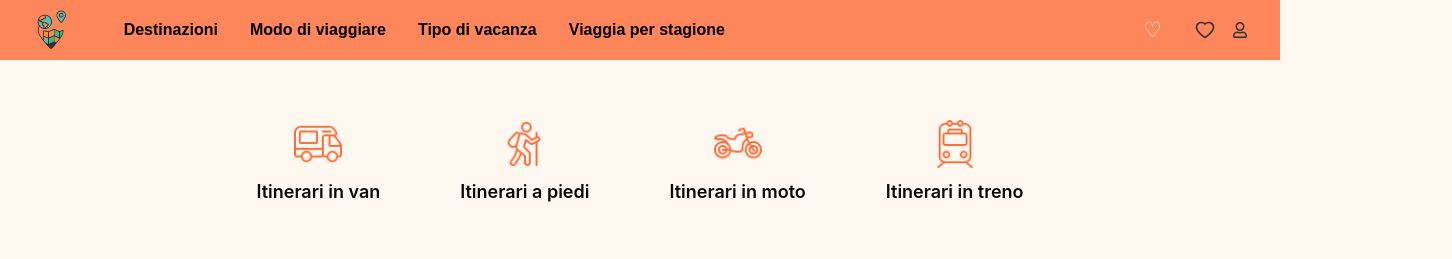
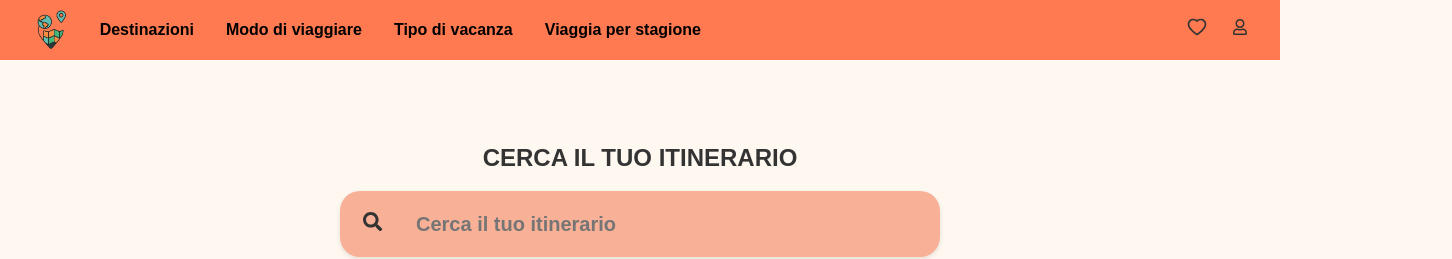
Before and after one commit to develhope/web-eveing2-team2-Project-1, a React (Vite) app: page / in a window 1280 px wide. Shown: the top 259 px of the page, 1452 px wide, since content can reach past the window. Built offline with nearby package versions, Linux system fonts and the light colour scheme.

Commit message:
navbar e icone

```diff
--- a/src/App.jsx
+++ b/src/App.jsx
@@ -3,15 +3,10 @@ import { BrowserRouter as Router, Routes, Route } from "react-router-dom";
 import Itinerario from "./components/Itinerary/Itinerario.jsx";
 import HomePage from "./pages/HomePage.jsx";
 import RegisterForm from "./components/Autenticazione/RegisterForm.jsx";
-import Navbar from "./components/Navbar.jsx";
-import Itinerari from "./components/Itinerari.jsx";
-
 
 function App() {
   return (
     <Router>
-    <Navbar />
-    <Itinerari />
       <Routes>
         <Route path="/" element={<HomePage />} />
         <Route path="/amalfi" element={<Itinerario />} />
--- a/src/components/Autenticazione/LoginDropdown.css
+++ b/src/components/Autenticazione/LoginDropdown.css
@@ -3,31 +3,6 @@
   --color-text: #333;
   --color-bg: #fff8f0;
 }
-/*PER NAVBAR*/
-.navbar {
-  padding: 1rem 2rem;
-  background-color: var(--accent);
-  color: white;
-  display: flex;
-  align-items: center;
-  justify-content: flex-end;
-  position: relative;
-}
-.nav-icons {
-  display: flex;
-  gap: 1rem;
-  align-items: center;
-  color: var(--color-text);
-  justify-content: flex-end;
-}
-.heart-icon,
-.user-icon-top {
-  display: flex;
-  align-items: center;
-  justify-content: center;
-  cursor: pointer;
-}
-
 /*LOGIN DROPDOWN*/
 .dropdown {
   position: absolute;
--- a/src/components/Autenticazione/LoginDropdown.jsx
+++ b/src/components/Autenticazione/LoginDropdown.jsx
@@ -33,9 +33,10 @@ export default function LoginDropdown() {
 
   return (
     <div className="nav-icons">
-      <HeartIcon />
+      <HeartIcon className="icon" />
+
       <div className="user-login-container" ref={dropdownRef}>
-        <UserIcon onClick={toggleDropdown} />
+        <UserIcon className="icon" onClick={toggleDropdown} />
 
         <div className={`dropdown ${isOpen ? "show" : "hide"}`}>
           <h3>Login</h3>
--- a/src/components/Itinerari.jsx
+++ b/src/components/Itinerari.jsx
@@ -1,4 +1,3 @@
-import React from "react";
 import "./Itinerari.css";
 import van from "../assets/van.png";
 import apiedi from "../assets/apiedi.png";
--- a/src/components/Itinerary/Itinerario.jsx
+++ b/src/components/Itinerary/Itinerario.jsx
@@ -14,6 +14,7 @@ import { LiaHeartSolid } from "react-icons/lia";
 import { IoHeartOutline } from "react-icons/io5";
 import "./Itinerario.css";
 import "../Card/Card.css";
+import Navbar from "../Navbar";
 
 const infoCards = [
   { icon: <FaClock />, label: "5 giorni" },
@@ -98,6 +99,7 @@ const Itinerario = () => {
 
   return (
     <div>
+      <Navbar />
       <Hero image={heroData.image} alt={heroData.title} />
 
       <section className="itinerario-header">
--- a/src/components/Navbar.css
+++ b/src/components/Navbar.css
@@ -5,46 +5,46 @@ body {
   background-color: #ff7a50;
   display: flex;
   align-items: center;
+  justify-content: space-between;
   padding: 0 2rem;
   height: 60px;
   position: relative;
   gap: 2rem;
 }
-
+.left-section {
+  display: flex;
+  align-content: center;
+  gap: 2rem;
+}
+.nav-menu {
+  display: flex;
+  align-items: center;
+  gap: 2rem;
+}
+.nav-icons {
+  display: flex;
+  gap: 1.5rem;
+  color: var(--color-text);
+  align-items: center;
+  position: relative;
+}
+.icon {
+  width: 26px;
+  height: 26px;
+  cursor: pointer;
+  color: black;
+  transition: transform 0.2s ease, color 0.2s ease;
+}
+.icon:hover {
+  transform: scale(1.1);
+  color: white;
+}
 .logo {
   height: 40px;
   width: auto;
-  margin-right: 1.5rem;
 }
-
-/*.nav-list {
-  list-style: none;
-  display: flex;
-  gap: 2rem;
-  margin: 0;
-  padding: 0;
-}*/
-
-.nav-item {
-  position: relative;
-  list-style-type: none;
-}
-
-.nav-item button {
-  background: none;
-  border: none;
-  color: black;
-  font-weight: bold;
-  font-size: 1rem;
-  cursor: pointer;
-}
-
-.nav-item button.active {
-  color: white;
-}
-
 /* MENU A TENDINA */
-.dropdown {
+.navdropdown-menu {
   position: absolute;
   top: 100%;
   left: 0;
@@ -57,20 +57,26 @@ body {
   min-width: 160px;
   z-index: 10;
 }
-
+.navdropdown {
+  position: relative;
+  list-style-type: none;
+}
+.navdropdown button {
+  background: none;
+  border: none;
+  color: black;
+  font-weight: bold;
+  font-size: 1rem;
+  cursor: pointer;
+}
+.navdropdown button.active {
+  color: white;
+}
 /* elementi menu a tendina*/
-.dropdown li {
+.navdropdown-menu li {
   padding: 0.5rem 1rem;
   cursor: pointer;
 }
-
-.dropdown li:hover {
+.navdropdown-menu li:hover {
   background-color: #ffe1d3;
 }
-
-/* ICONA CUORE */
-.icon-heart {
-  margin-left: auto;
-  font-size: 1.3rem;
-  cursor: pointer;
-}
--- a/src/components/Navbar.jsx
+++ b/src/components/Navbar.jsx
@@ -1,4 +1,4 @@
-import React, { useState } from "react";
+import { useState } from "react";
 import "./Navbar.css";
 import Navdropdown from "./Navdropdown";
 import LoginDropdown from "./Autenticazione/LoginDropdown";
@@ -6,10 +6,9 @@ import LoginDropdown from "./Autenticazione/LoginDropdown";
 function Navbar() {
   const [activeMenu, setActiveMenu] = useState(null);
 
-
-   const handleOpenMenuClick = (menuName) => {
+  const handleOpenMenuClick = (menuName) => {
     if (activeMenu === menuName) {
-     setActiveMenu(null);
+      setActiveMenu(null);
     } else {
       setActiveMenu(menuName);
     }
@@ -17,17 +16,50 @@ function Navbar() {
 
   return (
     <nav className="navbar">
-      {/* LOGO SINISTRA */}
-      <img src="/logo.png" alt="logo" className="logo" />
+      <div className="left-section">
+        <img src="/logo.png" alt="logo" className="logo" />
 
-      {/* VOCI DI MENU */}
-      <Navdropdown items={[ "Islanda", "Stati Uniti", "Africa", "Francia", "Spagna", "Portogallo", "Croazia", "Grecia"]} text={"Destinazioni"} name ={"Destinazione"} menuSet={handleOpenMenuClick} active={activeMenu=="Destinazione" ? true : false}/>
-      <Navdropdown items={[ "Van", "Camper", "Moto", "Macchina", "Treno", "A piedi" ]} text={"Modo di viaggiare"} name ={"Viaggio"} menuSet={handleOpenMenuClick} active={activeMenu=="Viaggio" ? true : false}/>
-      <Navdropdown items={[ "Avventura", "Relax", "Cultura" ]} text={"Tipo di vacanza"} name ={"Tipo"} menuSet={handleOpenMenuClick} active={activeMenu=="Tipo" ? true : false}/>
-      <Navdropdown items={[ "Autunno", "Inverno", "Primavera", "Estate" ]} text={"Viaggia per stagione"} name ={"Stagione"} menuSet={handleOpenMenuClick} active={activeMenu=="Stagione" ? true : false}/>
-      {/* ICONA CUORE DESTRA */}
-      <span className="icon-heart">♡</span>
-       <LoginDropdown />
+        <div className="nav-menu">
+          <Navdropdown
+            items={[
+              "Islanda",
+              "Stati Uniti",
+              "Africa",
+              "Francia",
+              "Spagna",
+              "Portogallo",
+              "Croazia",
+              "Grecia",
+            ]}
+            text={"Destinazioni"}
+            name={"Destinazione"}
+            menuSet={handleOpenMenuClick}
+            active={activeMenu == "Destinazione" ? true : false}
+          />
+          <Navdropdown
+            items={["Van", "Camper", "Moto", "Macchina", "Treno", "A piedi"]}
+            text={"Modo di viaggiare"}
+            name={"Viaggio"}
+            menuSet={handleOpenMenuClick}
+            active={activeMenu == "Viaggio" ? true : false}
+          />
+          <Navdropdown
+            items={["Avventura", "Relax", "Cultura"]}
+            text={"Tipo di vacanza"}
+            name={"Tipo"}
+            menuSet={handleOpenMenuClick}
+            active={activeMenu == "Tipo" ? true : false}
+          />
+          <Navdropdown
+            items={["Autunno", "Inverno", "Primavera", "Estate"]}
+            text={"Viaggia per stagione"}
+            name={"Stagione"}
+            menuSet={handleOpenMenuClick}
+            active={activeMenu == "Stagione" ? true : false}
+          />
+        </div>
+      </div>
+      <LoginDropdown />
     </nav>
   );
 }
--- a/src/components/Navdropdown.jsx
+++ b/src/components/Navdropdown.jsx
@@ -1,23 +1,20 @@
-import React, { useState } from "react";
 import "./Navbar.css";
 
-function Navdropdown ({items = [], text="", name, menuSet, active}) {
-
-return(
-<li className="nav-item">
-    <button
-        className={active ? "active" : ""}
-        onClick={() => menuSet(name)}
-    >
-       {text}
-    </button>
-        {active && (
-        <ul className="dropdown">
-            {items.map((item, index) => <li key={index}>{item}</li>)}
+function Navdropdown({ items = [], text = "", name, menuSet, active }) {
+  return (
+    <li className="navdropdown">
+      <button className={active ? "active" : ""} onClick={() => menuSet(name)}>
+        {text}
+      </button>
+      {active && (
+        <ul className="navdropdown-menu">
+          {items.map((item, index) => (
+            <li key={index}>{item}</li>
+          ))}
         </ul>
-        )}
-</li>
-)
+      )}
+    </li>
+  );
 }
 
 export default Navdropdown;
--- a/src/pages/HomePage.jsx
+++ b/src/pages/HomePage.jsx
@@ -3,10 +3,12 @@ import ExploreSection from "../components/Card/ExploreSection.jsx";
 import HorizontalCards from "../components/Card/HorizontalCards.jsx";
 import ReviewsSection from "../components/Card/ReviewSection.jsx";
 import HeroWrapper from "../components/Hero/HeroWrapper.jsx";
+import Navbar from "../components/Navbar.jsx";
 
 const HomePage = () => {
   return (
     <>
+      <Navbar />
       <SearchBar />
       <HorizontalCards />
       <HeroWrapper />
```
